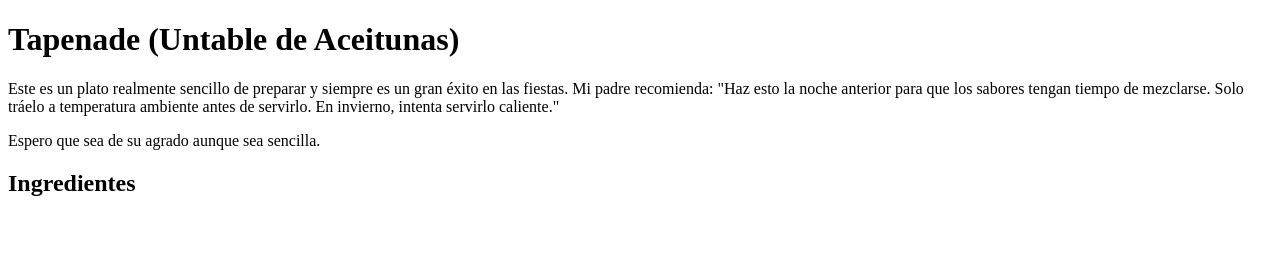
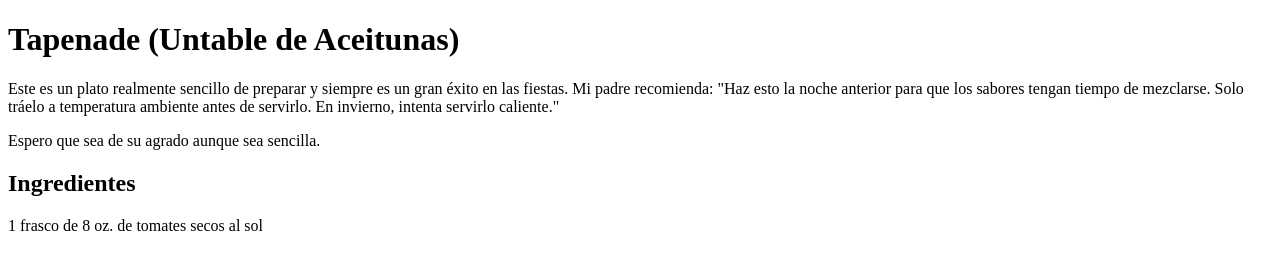
Before and after one commit to Alienangy2004/Alienagy2004.github.io, a plain HTML site: page index.html in a window 1280 px wide. Drawn offline with Linux system fonts and the light colour scheme.

Commit message:
Update index.html

```diff
--- a/index.html
+++ b/index.html
@@ -27,6 +27,7 @@ antes de servirlo. En invierno, intenta servirlo caliente."
 <p>Espero que sea de su agrado aunque sea sencilla.</p>
 
 <h2>Ingredientes</h2>
+  <p>1 frasco de 8 oz. de tomates secos al sol</p>
 
 </body>
 
```
